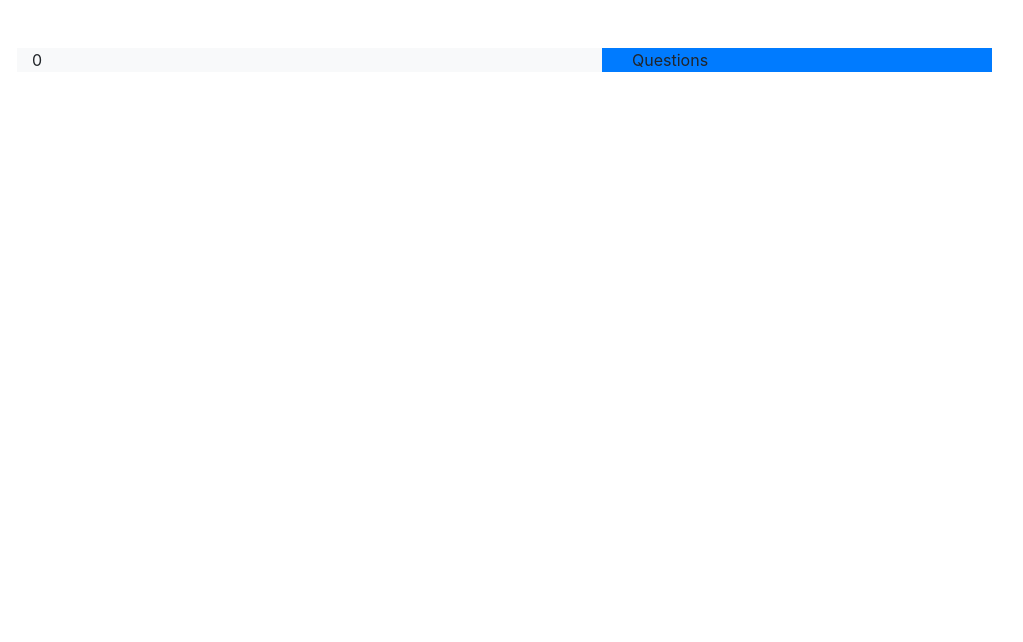
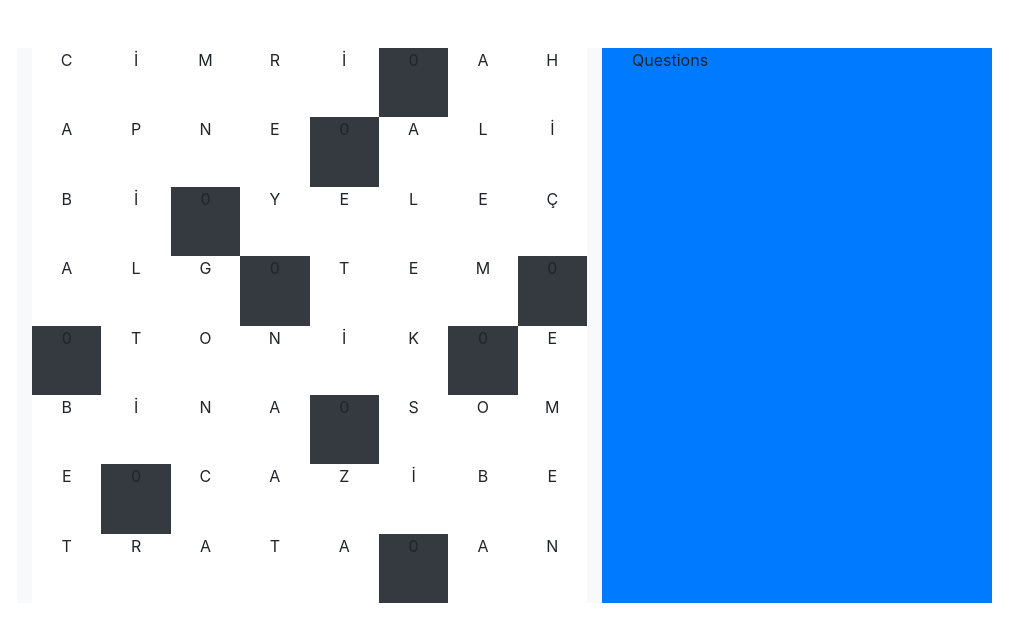
Before and after one commit to MDP-Internship/crossword, a React (Create React App) app: page / in a window 1280 px wide. Shown: the top 642 px of the page, without its empty margins (38-1061 px from the left). Built offline with nearby package versions, Linux system fonts and the light colour scheme.

Commit message:
puzzle Area data editting

```diff
--- /dev/null
+++ b/src/matrisConvert.js
@@ -0,0 +1,103 @@
+
+export default class MatrisConvert {
+
+
+    static row(orientationData, orientation) {
+        var isCoordinate = (orientation === "across") ? 1 : 0;
+        var result = []
+
+        for (let indexY = 0; indexY < 8; indexY++) {
+            var row = orientationData
+                .filter(item => item.coordinate[isCoordinate] - 1 === indexY)
+                .map(item => {
+                    return {
+                        position: item.position,
+                        answer: item.answer.map(letter => letter),
+                        coordinate: item.coordinate,
+                    }
+                })
+            result.push(this.column(row, orientation))
+        }
+
+        return result
+
+    }
+
+    static column(orientationData, orientation) {
+        var isCoordinate = (orientation === "across") ? 0 : 1;
+
+        let rowLetter = [];
+
+        var position = orientationData.map(item => {
+            var result = [...item.answer].map(element => { return { char: element, position: item.position } })
+            return result;
+        })
+        var letterPositon = [].concat.apply([], position);
+
+
+
+        var coordinate = orientationData.map(item => {
+            return {
+                startx: item.coordinate[isCoordinate],
+                length: item.answer.length
+            }
+        }).map(item => {
+            let array = [...Array(item.length).keys()].map(element => element + item.startx - 1)
+            return array;
+        })
+
+        var coordinateMerge = [].concat.apply([], coordinate);
+
+        for (let index = 0; index < coordinateMerge.length; index++) {
+            rowLetter[coordinateMerge[index]] = {
+                char: letterPositon[index].char,
+                position: letterPositon[index].position
+            }
+        }
+        for (let index = 0; index < 8; index++)
+            if (typeof rowLetter[index] === "undefined")
+                rowLetter[index] = 0
+
+        return rowLetter
+    }
+
+    static result(data) {
+
+        var clueX = data.filter(item => item.orientation === "across").map(item => {
+            return {
+                "coordinate": [item.startx, item.starty],
+                "position": item.position,
+                "answer": [...item.answer]
+            }
+
+        })
+
+        var clueY = data.filter(item => item.orientation === "down").map(item => {
+            return {
+                "coordinate": [item.startx, item.starty],
+                "position": item.position,
+                "answer": [...item.answer]
+            }
+
+        })
+
+        var crossWord = []
+
+        var down = this.row(clueY, "down")
+        var across = this.row(clueX, "across")
+
+        for (let y = 0; y < 8; y++) {
+            const dataX = []
+            for (let x = 0; x < 8; x++) {
+                dataX[x] = {
+                    letter: (typeof across[y][x].char !== "undefined") ? across[y][x].char : (typeof down[x][y].char !== "undefined") ? down[x][y].char : 0,
+                    clueX: (typeof across[y][x].position !== "undefined") ? across[y][x].position : null,
+                    clueY: (typeof down[x][y].position !== "undefined") ? down[x][y].position : null,
+                }
+                crossWord[y] = dataX;
+            }
+        }
+
+        return crossWord
+    }
+}
--- a/src/puzzleArea.jsx
+++ b/src/puzzleArea.jsx
@@ -1,129 +1,57 @@
 import React, { Component } from 'react'
 import { Container, Row, Col, CardColumns } from 'reactstrap'
 import data from "./data/word.js"
-
+import MatrisConvert from './matrisConvert';
 
 
 class PuzzleArea extends Component {
     constructor(props) {
         super(props);
         this.state = {
-            clueX: data.filter(item => item.orientation === "across").map(item => {
-                return {
-                    "coordinate": [item.startx, item.starty],
-                    "position": item.position,
-                    "answer": [...item.answer]
-                }
-
-            }),
-            clueY: data.filter(item => item.orientation === "down").map(item => {
-                return {
-                    "coordinate": [item.startx, item.starty],
-                    "position": item.position,
-                    "answer": [...item.answer]
-                }
-
-            }),
             clueMatris: []
         }
     }
     componentDidMount() {
-        this.row(this.state.clueX)
+        this.setState({ clueMatris: MatrisConvert.result(data) })
     }
 
-
-
-    column(row) {
-        let rowLetter = [];
-
-        var letter = row.map(item => item.answer).join().replace(/,/g, "");
-        var position = row.map(item => {
-            var result = [...item.answer].map(element => { return { char: element, position: item.position } })
-            return result;
-        })
-        var letterPositon = [].concat.apply([], position);
-
-        console.log(letterPositon);
-        var coordinate = row.map(item => {
-            return {
-                startx: item.coordinate[0],
-                length: item.answer.length
+    render() {
+        console.table(this.state.clueMatris)
+        return <Container>
+            {
+                this.state.clueMatris.map(item => {
+                    return <Row>
+                        {
+                            item.map(element => <Square letter={element.letter} clueX={element.clueX} clueY={element.clueY}></Square>)
+                        }
+                    </Row>
+                })
             }
-        }).map(item => {
-            let array = [...Array(item.length).keys()].map(element => element + item.startx - 1)
-            return array;
-        }).join().replace(/,/g, "")
-
-
-
-        for (let index = 0; index < coordinate.length; index++) {
-            rowLetter[coordinate[index]] = {
-                char: letterPositon[index].char,
-                position: letterPositon[index].position
-            }
-        }
-        for (let index = 0; index < 8; index++)
-            if (typeof rowLetter[index] === "undefined")
-                rowLetter[index] = 0
-
-        return rowLetter
+        </Container>
     }
-
-    row(clueX) {
-        var result = []
-        for (let indexY = 0; indexY < 8; indexY++) {
-            var row = clueX
-                .filter(item => item.coordinate[1] - 1 === indexY)
-                .map(item => {
-                    return {
-                        position: item.position,
-                        answer: item.answer.map(letter => letter),
-                        coordinate: item.coordinate,
-
-                    }
-                })
-            result.push(this.column(row))
-        }
-
-        this.setState({ clueMatris: result })
-
-    }
-
-
-
-
-    render() {
-
-
-
-        console.table(this.state.clueMatris);
-
-
-
-
-
-
-        return 0;
-    }
-
-
 }
-
-
 
 
 class Square extends Component {
     constructor(props) {
         super(props);
-        this.state = {};
+        this.state = {
+            black: ""
+        };
+
     }
+    componentDidMount() {
+        // isBlack(this.props.letter)
+    }
+
+    isBlack = (letter) => letter === 0 ? "bg-dark" : "bg-white"
+
+
 
     render() {
         return <Col className="embed-responsive embed-responsive-1by1 text-center">
-            <div className={"embed-responsive-item cell " + this.props.bgColor}>
-
+            <div className={"embed-responsive-item cell " + this.isBlack(this.props.letter)}>
                 {this.props.letter}
-
             </div>
         </Col>
 
```
Also changed, not shown: 1 other file (tests, documents, lock files or other folders).
